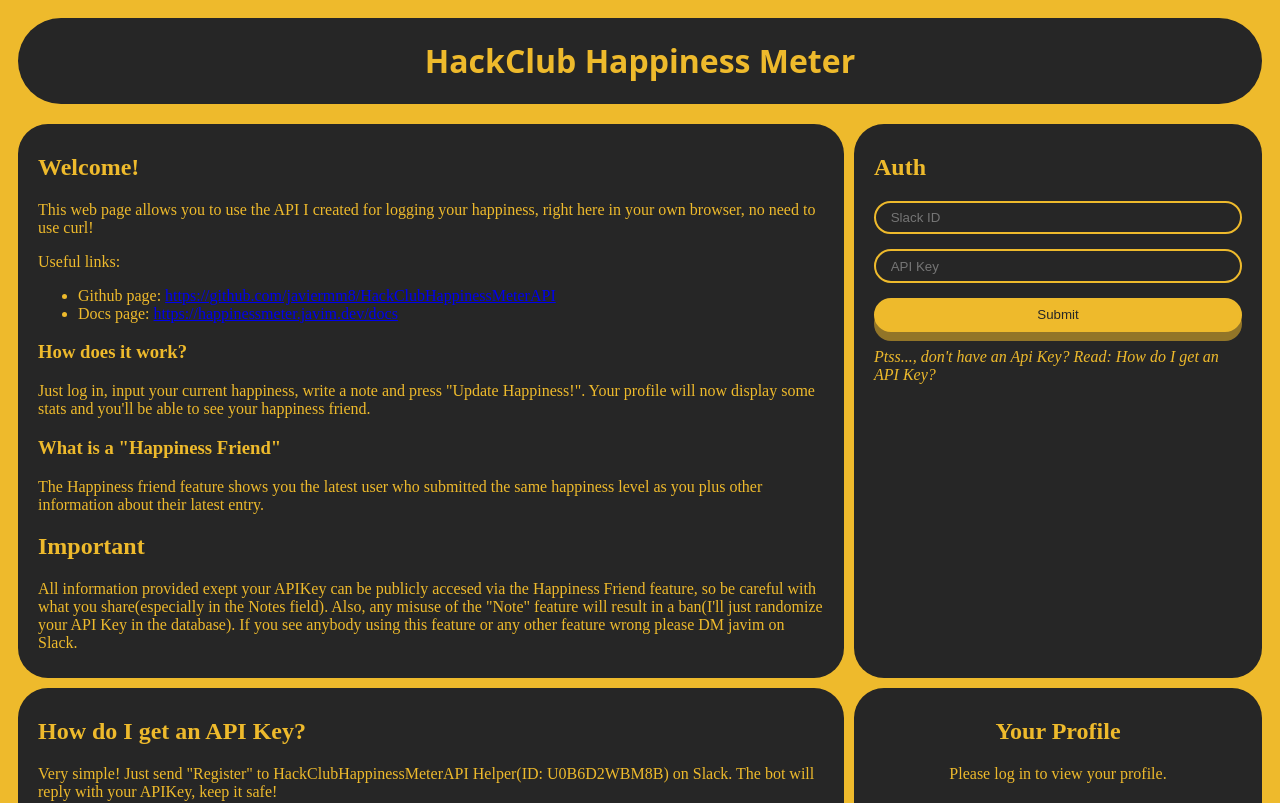
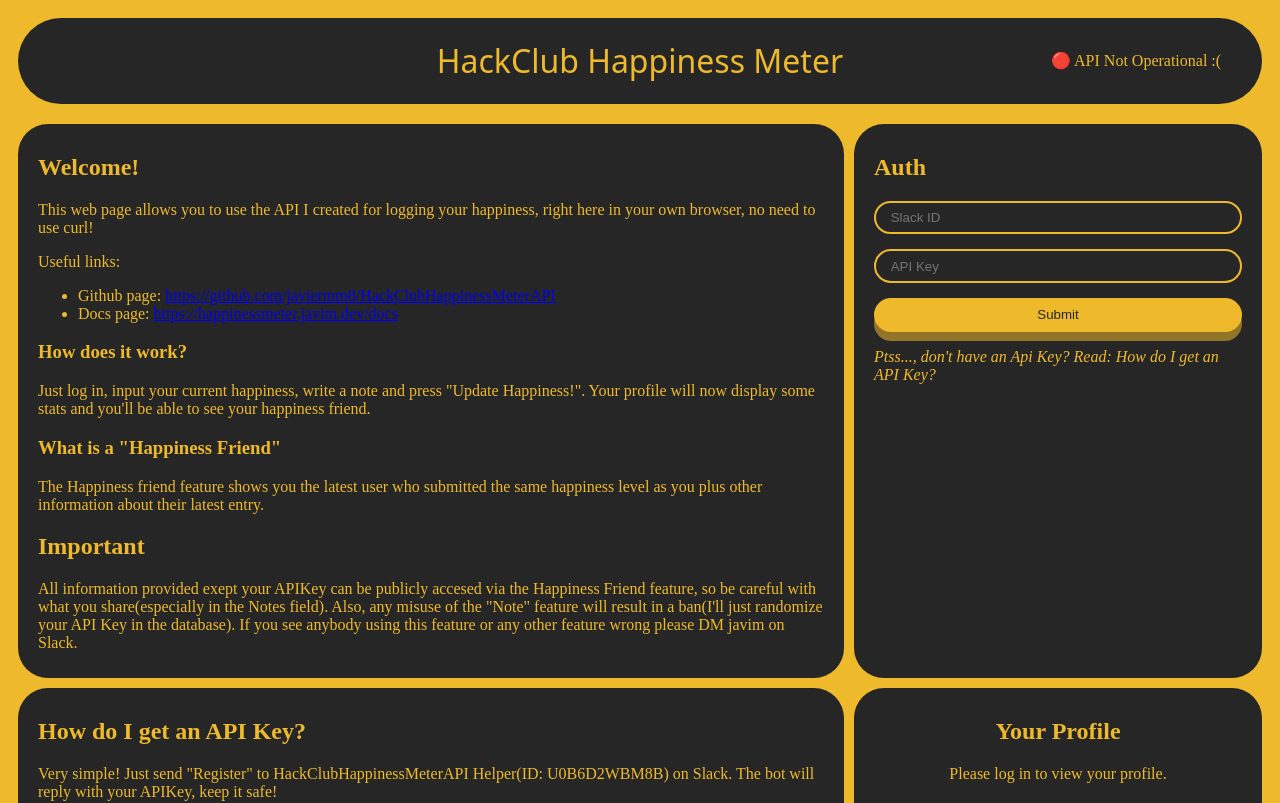
Before and after one commit to javiermm8/HackClub-Happiness-Meter-Frontend, a React (Vite) app: page / in a window 1280 px wide. Shown: the top 803 px of the page. Built offline with nearby package versions, Linux system fonts and the light colour scheme; no server answers; a web font is replaced by a local one.

Commit message:
API Status is now displayed in the header. I hate CSS

```diff
--- a/src/App.jsx
+++ b/src/App.jsx
@@ -26,17 +26,18 @@
 
   const [entrySuccess, setEntrySuccess] = useState(false);
 
-  // fetch("https://pep-unethical-copy.ngrok-free.dev/status", {
-  //   headers: { "ngrok-skip-browser-warning": "true" },
-  // })
-  //   .then((response) => {
-  //     if (!response.ok) {
-  //       throw new Error("Network response was not ok");
-  //     }
-  //     return response.json();
-  //   })
-  //   .then((data) => console.log(data))
-  //   .catch((error) => console.error("Fetch error:", error));
+  const [statusOK, setStatusOK] = useState(false);
+
+  fetch("https://happinessmeter.javim.dev/status")
+    .then((response) => {
+      if (!response.ok) {
+        setStatusOK(false);
+        throw new Error("Network response was not ok");
+      } else {
+        setStatusOK(true);
+      }
+    })
+    .catch((error) => console.error("GET status error:", error));
 
   async function loadProfile({ slackID, apiKey }) {
     try {
@@ -49,12 +50,14 @@
           },
         },
       );
-      const data = await response.json();
 
       if (response.status === 401) {
         setAuthed("bad-authed");
         return;
       }
+
+      const data = await response.json();
+
       if (response.status === 404) {
         setApiKey(apiKey);
         setSlackID(slackID);
@@ -120,7 +123,7 @@
 
   return (
     <>
-      <Header />
+      <Header statusOK={statusOK} />
       <div className="main">
         <Intro />
         <Auth authed={authed} onSubmit={loadProfile} />
--- a/src/components/Header.jsx
+++ b/src/components/Header.jsx
@@ -1,7 +1,9 @@
-export default function Header() {
+export default function Header({ statusOK }) {
   return (
     <header>
       <h1>HackClub Happiness Meter</h1>
+      {!statusOK && <p>🔴 API Not Operational :(</p>}
+      {statusOK && <p>🟢 API Operational :)</p>}
     </header>
   );
 }
--- a/src/index.css
+++ b/src/index.css
@@ -1,11 +1,18 @@
 header {
     background: #262626;
-    display: flex;
     justify-content: center;
     align-items: center;
     color: #eeba2c;
     height: 30%;
 
+    border-radius: 100px;
+
+    display: grid;
+    grid-template-columns: 1fr auto 1fr;
+    grid-column-gap: 10px;
+}
+
+header h1 {
     font-family: "Nabla", system-ui;
     font-optical-sizing: auto;
     font-weight: 400;
@@ -14,7 +21,14 @@
         "EDPT" 100,
         "EHLT" 12;
 
-    border-radius: 100px;
+    grid-column: 2;
+    text-align: center;
+}
+
+header p {
+    grid-column: 3;
+    justify-self: end;
+    padding-right: 10%;
 }
 
 body {
```
